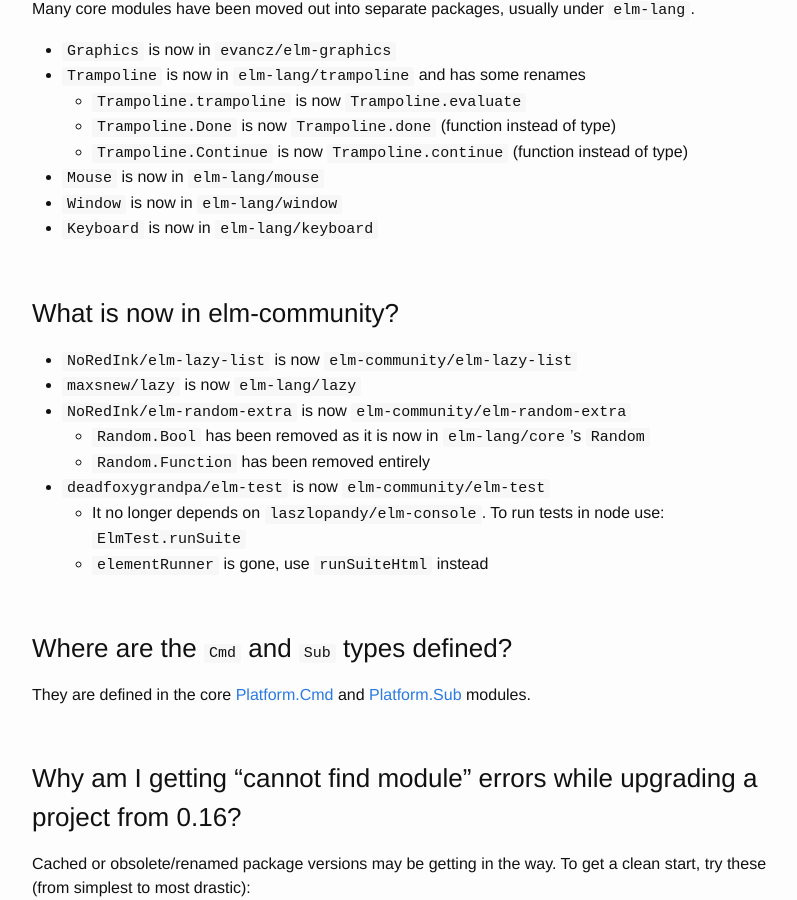
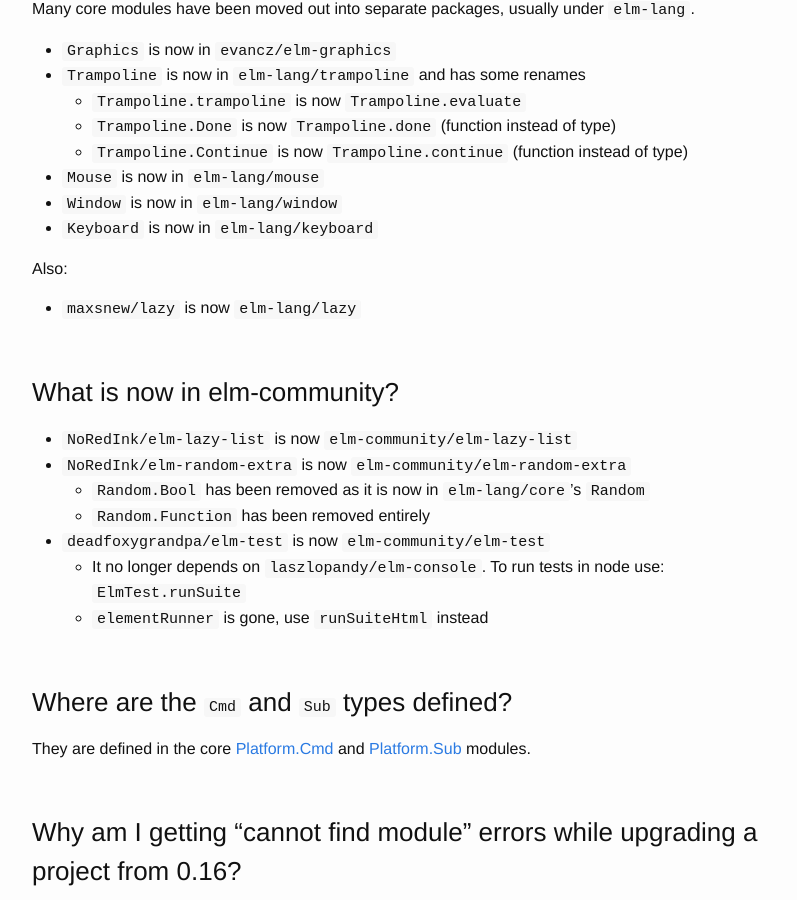
Before and after one commit to gunnarahlberg/elm-faq, a Jekyll site: the page built from 17.md, in a window 1280 px wide and 900 px high, scrolled down 2238 px. Shown: the whole window, without its empty margins (238-1035 px from the left). Built offline with Jekyll 4.4.1, drawn with Linux system fonts in a browser that asks for light colours; some of the changed lines change nothing that is shown.

Commit message:
corrects https://github.com/elm-community/elm-faq/pull/16

```diff
--- a/17.md
+++ b/17.md
@@ -66,10 +66,13 @@ Many core modules have been moved out into separate packages, usually under `elm
 * `Window` is now in `elm-lang/window`
 * `Keyboard` is now in `elm-lang/keyboard`
 
+Also:
+
+* `maxsnew/lazy` is now `elm-lang/lazy`
+
 ### What is now in elm-community?
 
 * `NoRedInk/elm-lazy-list` is now `elm-community/elm-lazy-list`
-* `maxsnew/lazy` is now `elm-lang/lazy`
 * `NoRedInk/elm-random-extra` is now `elm-community/elm-random-extra`
   * `Random.Bool` has been removed as it is now in `elm-lang/core`'s `Random`
   * `Random.Function` has been removed entirely
```
